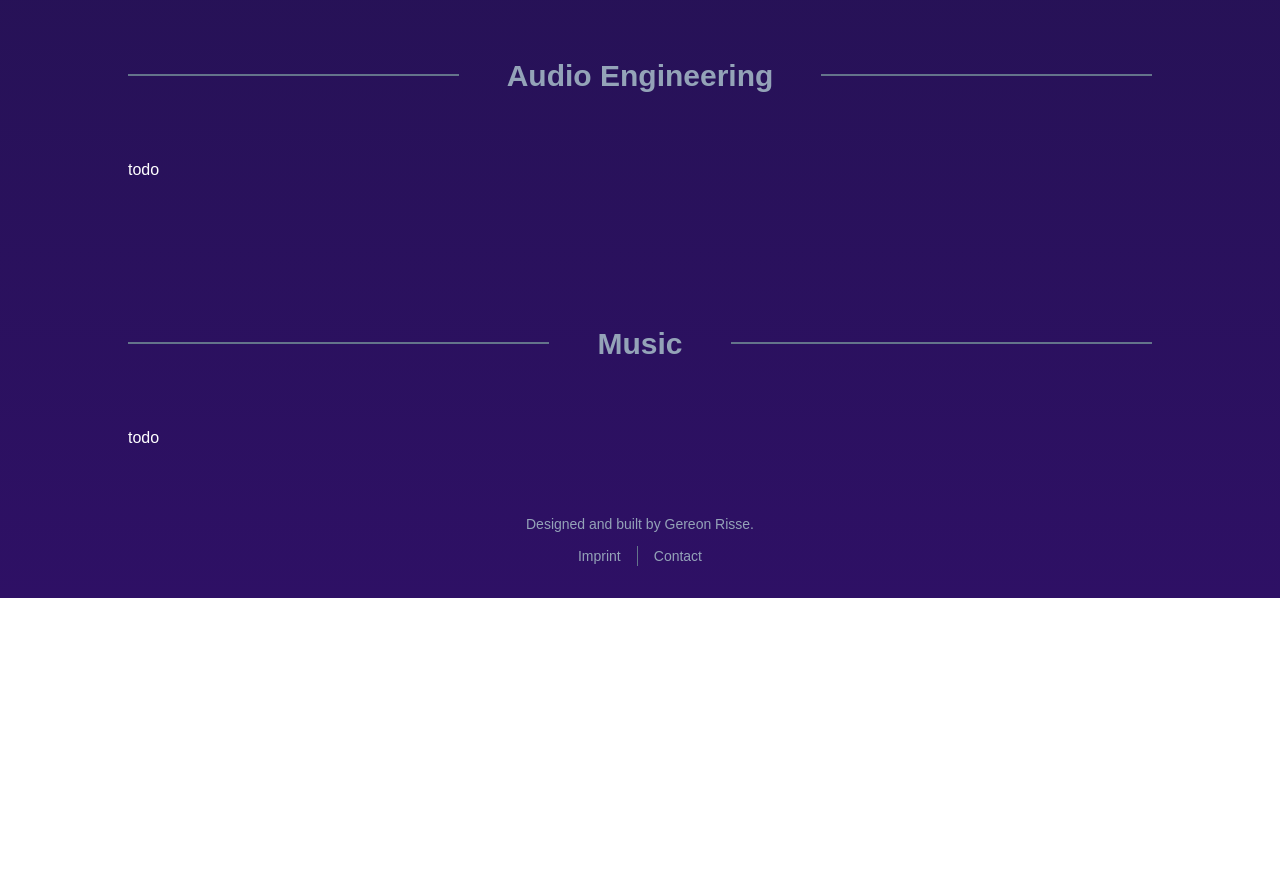
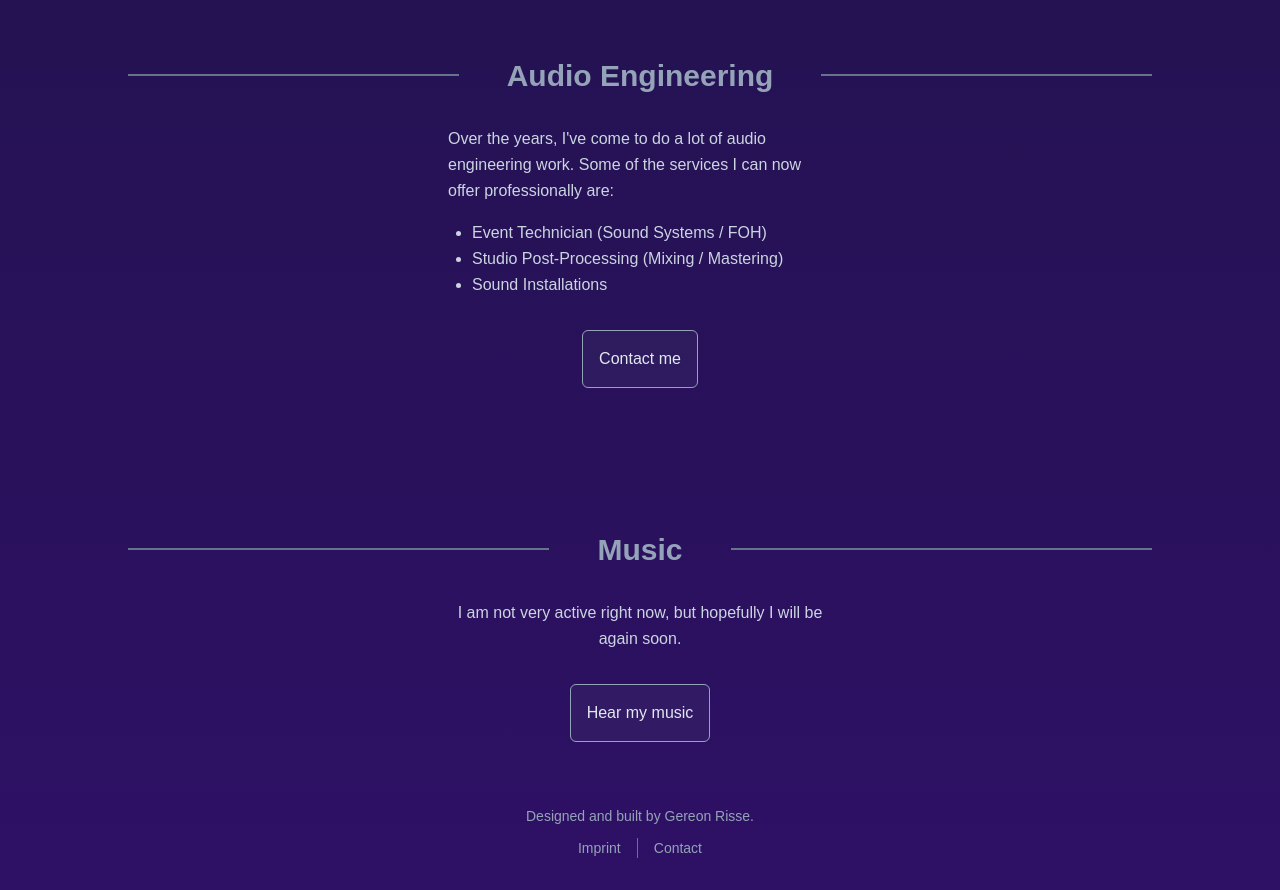
Before and after one commit to gereonrisse/personal-website, a SvelteKit app: page / in a window 1280 px wide. Shown: the part 1940-2830 px from the top of the page. Before the commit the page ends 2538 px from the top, so only its background shows below. Built offline with nearby package versions, Linux system fonts and the light colour scheme; a web font is replaced by a local one.

Commit message:
Audio and Music sections

```diff
--- /dev/null
+++ b/src/lib/Button.svelte
@@ -0,0 +1,4 @@
+<button
+        class="p-4 border border-slate-400 hover:border-slate-300 rounded-md bg-slate-500/10 hover:bg-slate-500/25 text-slate-200 hover:text-white">
+    <slot />
+</button>
--- a/src/routes/+page.svelte
+++ b/src/routes/+page.svelte
@@ -4,6 +4,7 @@
     import Link from "$lib/ExternalLink.svelte";
     import { t } from '$lib/translations';
     import SectionHeader from "$lib/SectionHeader.svelte";
+    import Button from "$lib/Button.svelte";
 </script>
 
 <svelte:head>
@@ -14,7 +15,7 @@
 <!-- INTRO SECTION -->
 <section class="flex flex-col h-screen my-auto justify-center max-w-5xl">
     <div class="flex flex-col sm:flex-row gap-6 sm:gap-12 px-4">
-        <!-- Header & Socials -->
+        <!-- Header -->
         <div class="sm:basis-1/3 flex flex-col">
             <h1 class="text-4xl font-bold text-slate-100 animate-fade-in motion-reduce:animate-none">
                 {$t('home.title')}
@@ -37,8 +38,8 @@
     </div>
 </section>
 
-<!-- SOFTWARE SECTION -->
 <div class="flex flex-col gap-12 sm:gap-32">
+    <!-- SOFTWARE SECTION -->
     <section>
         <SectionHeader name="software">Where I've worked</SectionHeader>
 
@@ -144,8 +145,25 @@
     <section>
         <SectionHeader name="audio">Audio Engineering</SectionHeader>
 
-        <div class="mt-16">
-            todo
+        <div class="mt-8 mx-auto max-w-sm">
+            <div class="leading-relaxed text-slate-300">
+                <p>
+                    Over the years, I've come to do a lot of audio engineering work. Some of the services I can now offer
+                    professionally are:
+                </p>
+
+                <ul class="mt-4 ml-6 text-slate-300 list-disc">
+                    <li>Event Technician (Sound Systems / FOH)</li>
+                    <li>Studio Post-Processing (Mixing / Mastering)</li>
+                    <li>Sound Installations</li>
+                </ul>
+            </div>
+
+            <div class="mt-8 text-center">
+                <Button>
+                    <a href="mailto:gereon.risse@gmail.com">Contact me</a>
+                </Button>
+            </div>
         </div>
     </section>
 
@@ -153,8 +171,16 @@
     <section>
         <SectionHeader name="music">Music</SectionHeader>
 
-        <div class="mt-16">
-            todo
+        <div class="mt-8 max-w-sm mx-auto text-center">
+            <p class="leading-relaxed text-slate-300">
+                I am not very active right now, but hopefully I will be again soon.
+            </p>
+
+            <div class="mt-8 w-full text-center">
+                <Button>
+                    <a href="https://gereon.online/" target="_blank">Hear my music</a>
+                </Button>
+            </div>
         </div>
     </section>
 </div>
```
